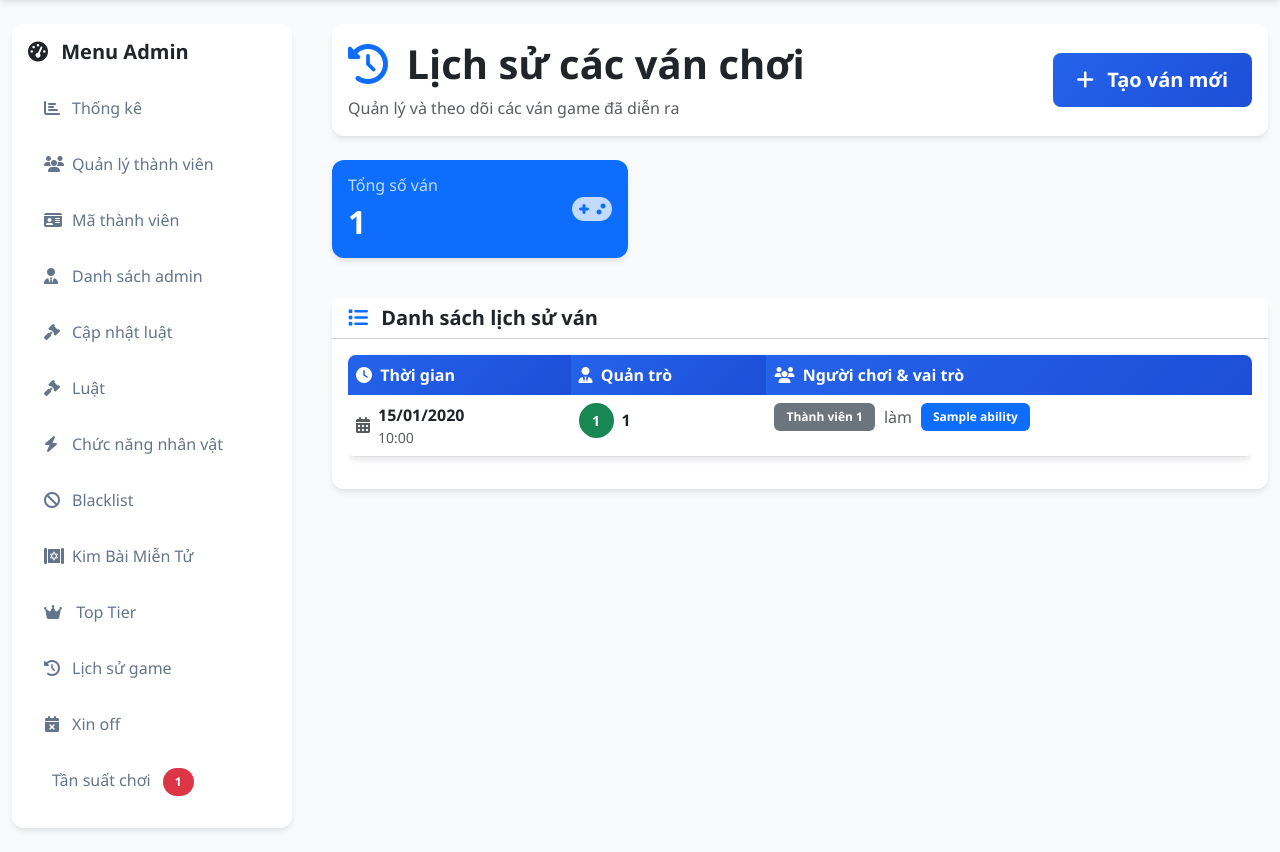
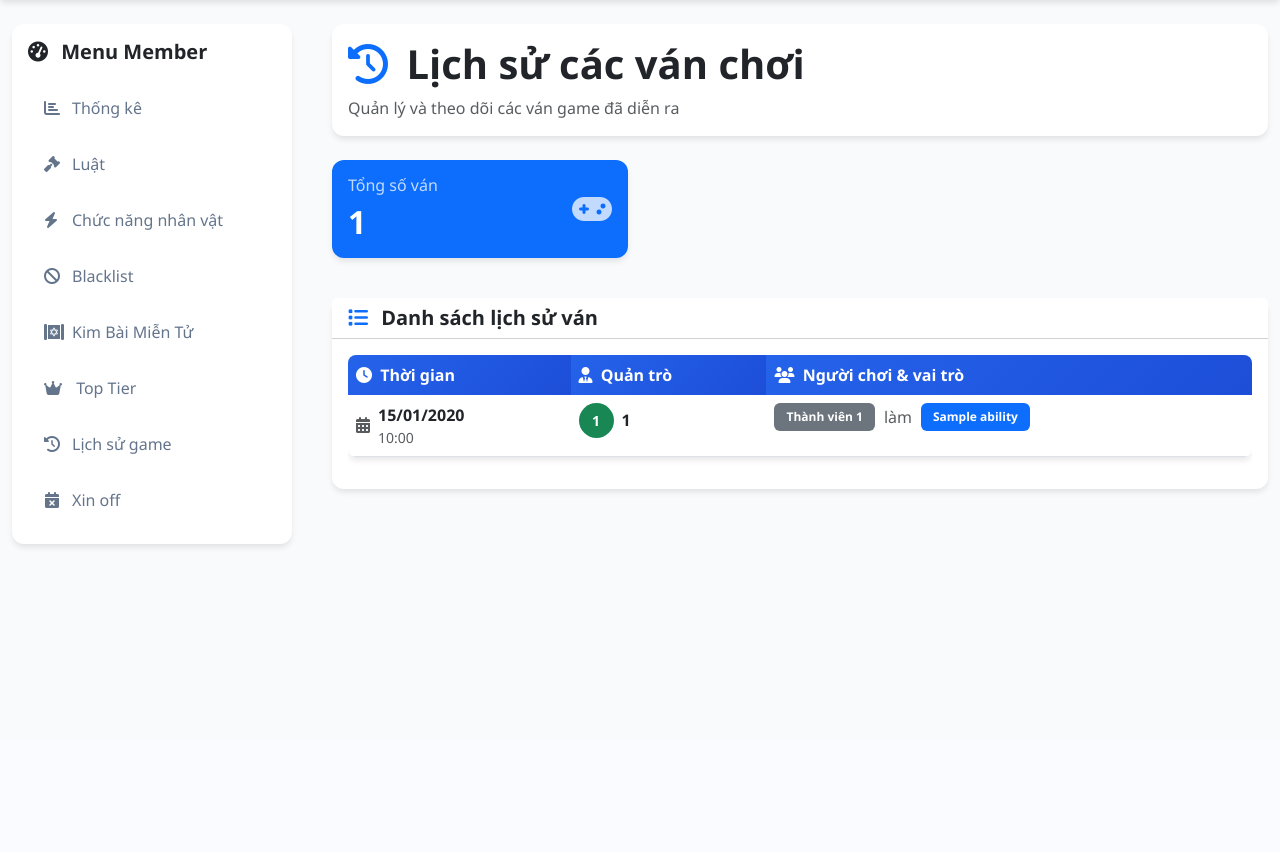
Before and after one commit to Tmy-andy/PiuPiu, a Flask app: template templates/game_history.html in a window 1280 px wide. Shown: the part 62-914 px from the top of the page. After the commit the page ends 610 px from the top, so only its background shows below. Run offline with Flask 3, Linux system fonts and the light colour scheme; the template is opened without the code that fills it: values that come from a table or form of the project are taken from there, others are empty; tables that the repository leaves empty hold one stand-in row (values such as "Sample post"); some libraries are stand-ins or nearby versions.

Commit message:
cập nhật

```diff
--- a/templates/game_history.html
+++ b/templates/game_history.html
@@ -20,7 +20,7 @@
                         </h1>
                         <p class="card-text text-muted mb-0">Quản lý và theo dõi các ván game đã diễn ra</p>
                     </div>
-                    {% if user.role == 'admin' %}
+                    {% if session.user_role == 'admin' %}
                     <button class="btn btn-primary btn-lg" data-bs-toggle="modal" data-bs-target="#newGameModal">
                         <i class="fas fa-plus me-2"></i>
                         <span class="d-none d-sm-inline">Tạo ván mới</span>
@@ -120,7 +120,7 @@
                     <i class="fas fa-gamepad fa-4x text-muted mb-3"></i>
                     <h4 class="text-muted">Chưa có ván nào</h4>
                     <p class="text-muted mb-4">Hãy tạo ván đầu tiên để bắt đầu</p>
-                    {% if user.role == 'admin' %}
+                    {% if session.user_role == 'admin' %}
                     <button class="btn btn-primary btn-lg" data-bs-toggle="modal" data-bs-target="#newGameModal">
                         <i class="fas fa-plus me-2"></i>Tạo ván mới
                     </button>
```
